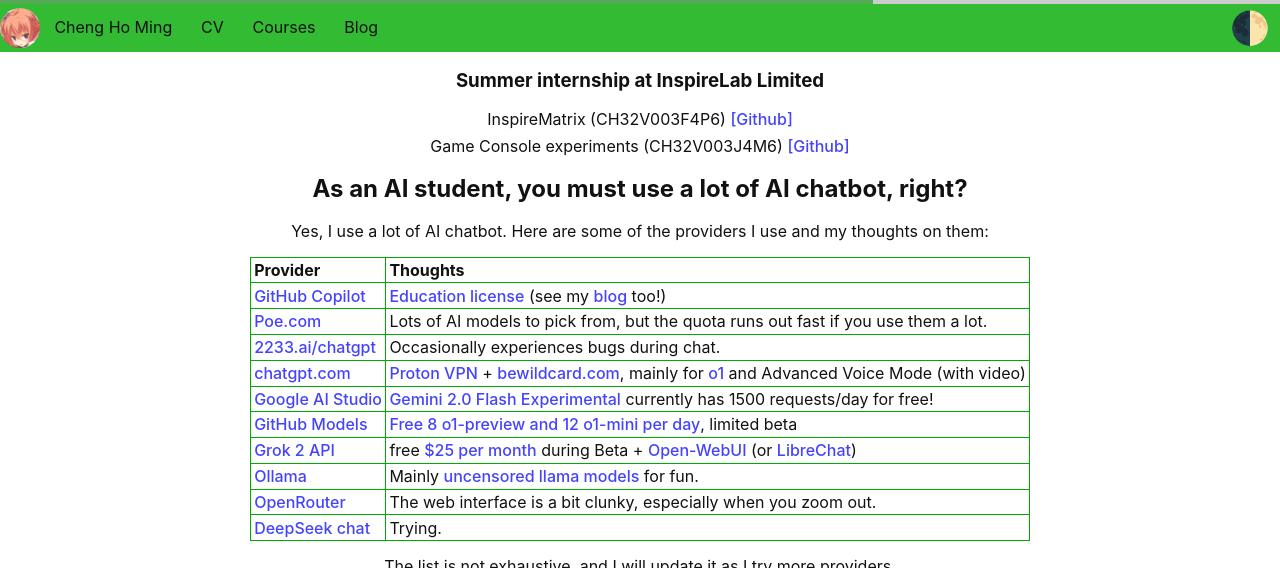
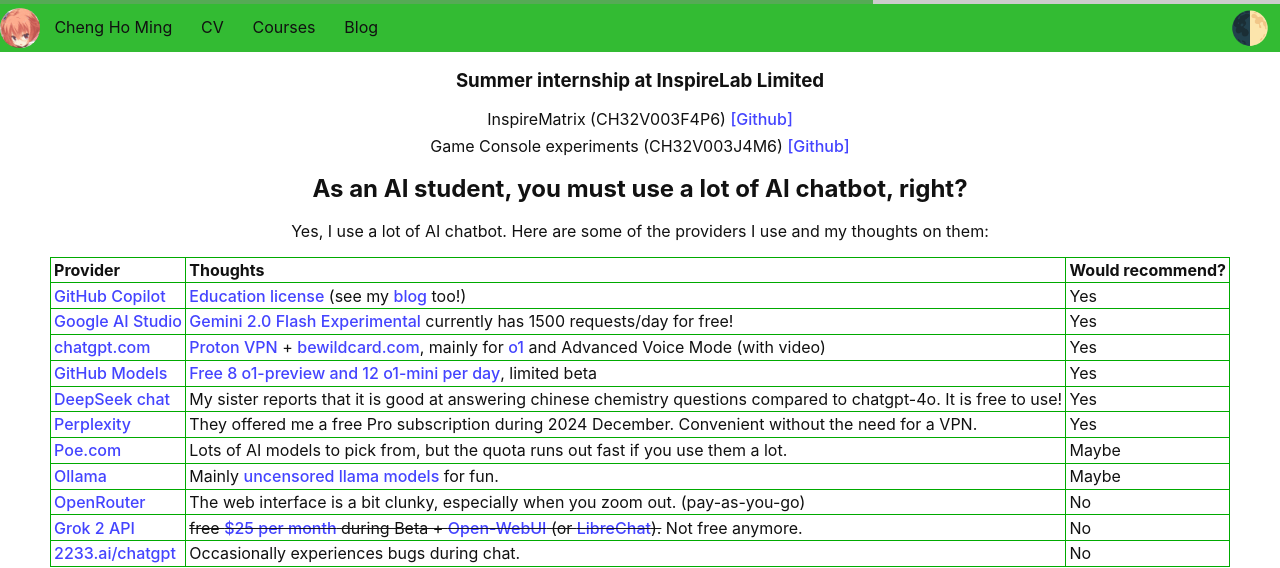
Before and after one commit to eric15342335/eric15342335.github.io, a Jekyll site: the page built from pages/index.html, in a window 1280 px wide and 900 px high, scrolled down 380 px, cut to the strip 0-568 px from the top of the window. Built offline with Jekyll 4.4.1, drawn with Linux system fonts in a browser that asks for light colours.

Commit message:
Updates CV and transcript details, adds recommendation column for AI tools
Adjusts text and formatting in PDFs to reflect revised GPA, additional courses, and updated personal info
Enhances index page by adding a recommendation column and reordering AI tools for better clarity

```diff
--- a/pages/index.html
+++ b/pages/index.html
@@ -102,49 +102,64 @@
     <table class="course-table">
       <thead>
       <tr>
-        <th>Provider</th><th>Thoughts</th>
+        <th>Provider</th><th>Thoughts</th><th>Would recommend?</th>
       </tr>
       </thead>
       <tbody>
       <tr>
         <td><a href="https://github.com/features/copilot">GitHub Copilot</a></td>
         <td><a href="https://github.com/education">Education license</a> (see my <a href="/blog/2024/11/14/Generating-commit-message-via-GitLens-and-Copilot.html">blog</a> too!)</td>
+        <td>Yes</td>
+      </tr>
+      <tr>
+        <td><a href="https://aistudio.google.com/prompts/new_chat">Google AI Studio</a></td>
+        <td><a href="https://blog.google/technology/google-deepmind/google-gemini-ai-update-december-2024/">Gemini 2.0 Flash Experimental</a> currently has 1500 requests/day for free!</td>
+        <td>Yes</td>
+      </tr>
+      <tr>
+        <td><a href="https://chatgpt.com">chatgpt.com</a></td>
+        <td><a href="https://protonvpn.com/free-vpn">Proton VPN</a> + <a href="https://bewildcard.com/i/ERIC310">bewildcard.com</a>, mainly for <a href="https://openai.com/o1/">o1</a> and Advanced Voice Mode (with video)</td>
+        <td>Yes</td>
+      </tr>
+      <tr>
+        <td><a href="https://github.com/marketplace/models">GitHub Models</a></td>
+        <td><a href="https://docs.github.com/en/github-models/prototyping-with-ai-models#rate-limits">Free 8 o1-preview and 12 o1-mini per day</a>, limited beta</td>
+        <td>Yes</td>
+      </tr>
+      <tr>
+        <td><a href="https://chat.deepseek.com/">DeepSeek chat</a></td>
+        <td>My sister reports that it is good at answering chinese chemistry questions compared to chatgpt-4o. It is free to use!</td>
+        <td>Yes</td>
+      </tr>
+      <tr>
+        <td><a href="https://www.perplexity.ai/">Perplexity</a></td>
+        <td>They offered me a free Pro subscription during 2024 December. Convenient without the need for a VPN.</td>
+        <td>Yes</td>
       </tr>
       <tr>
         <td><a href="https://poe.com">Poe.com</a></td>
         <td>Lots of AI models to pick from, but the quota runs out fast if you use them a lot.</td>
+        <td>Maybe</td>
+      </tr>
+      <tr>
+        <td><a href="https://ollama.com">Ollama</a></td>
+        <td>Mainly <a href="https://ollama.com/library/llama2-uncensored">uncensored llama models</a> for fun.</td>
+        <td>Maybe</td>
+      </tr>
+      <tr>
+        <td><a href="https://openrouter.com">OpenRouter</a></td>
+        <td>The web interface is a bit clunky, especially when you zoom out. (pay-as-you-go)</td>
+        <td>No</td>
+      </tr>
+      <tr>
+        <td><a href="https://console.x.ai">Grok 2 API</a></td>
+        <td><s>free <a href="https://x.ai/blog/api">$25 per month</a> during Beta + <a href="https://openwebui.com/">Open-WebUI</a> (or <a href="https://librechat-librechat.hf.space/c/new">LibreChat</a>).</s> Not free anymore.</td>
+        <td>No</td>
       </tr>
       <tr>
         <td><a href="https://2233.ai/i/ERIC310">2233.ai/chatgpt</a></td>
         <td>Occasionally experiences bugs during chat.</td>
-      </tr>
-      <tr>
-        <td><a href="https://chatgpt.com">chatgpt.com</a></td>
-        <td><a href="https://protonvpn.com/free-vpn">Proton VPN</a> + <a href="https://bewildcard.com/i/ERIC310">bewildcard.com</a>, mainly for <a href="https://openai.com/o1/">o1</a> and Advanced Voice Mode (with video)</td>
-      </tr>
-      <tr>
-        <td><a href="https://aistudio.google.com/prompts/new_chat">Google AI Studio</a></td>
-        <td><a href="https://blog.google/technology/google-deepmind/google-gemini-ai-update-december-2024/">Gemini 2.0 Flash Experimental</a> currently has 1500 requests/day for free!</td>
-      </tr>
-      <tr>
-        <td><a href="https://github.com/marketplace/models">GitHub Models</a></td>
-        <td><a href="https://docs.github.com/en/github-models/prototyping-with-ai-models#rate-limits">Free 8 o1-preview and 12 o1-mini per day</a>, limited beta</td>
-      </tr>
-      <tr>
-        <td><a href="https://console.x.ai">Grok 2 API</a></td>
-        <td>free <a href="https://x.ai/blog/api">$25 per month</a> during Beta + <a href="https://openwebui.com/">Open-WebUI</a> (or <a href="https://librechat-librechat.hf.space/c/new">LibreChat</a>)</td>
-      </tr>
-      <tr>
-        <td><a href="https://ollama.com">Ollama</a></td>
-        <td>Mainly <a href="https://ollama.com/library/llama2-uncensored">uncensored llama models</a> for fun.</td>
-      </tr>
-      <tr>
-        <td><a href="https://openrouter.com">OpenRouter</a></td>
-        <td>The web interface is a bit clunky, especially when you zoom out.</td>
-      </tr>
-      <tr>
-        <td><a href="https://chat.deepseek.com/">DeepSeek chat</a></td>
-        <td>Trying.</td>
+        <td>No</td>
       </tr>
       </tbody>
     </table>
```
Also changed, not shown: 1 other file.
